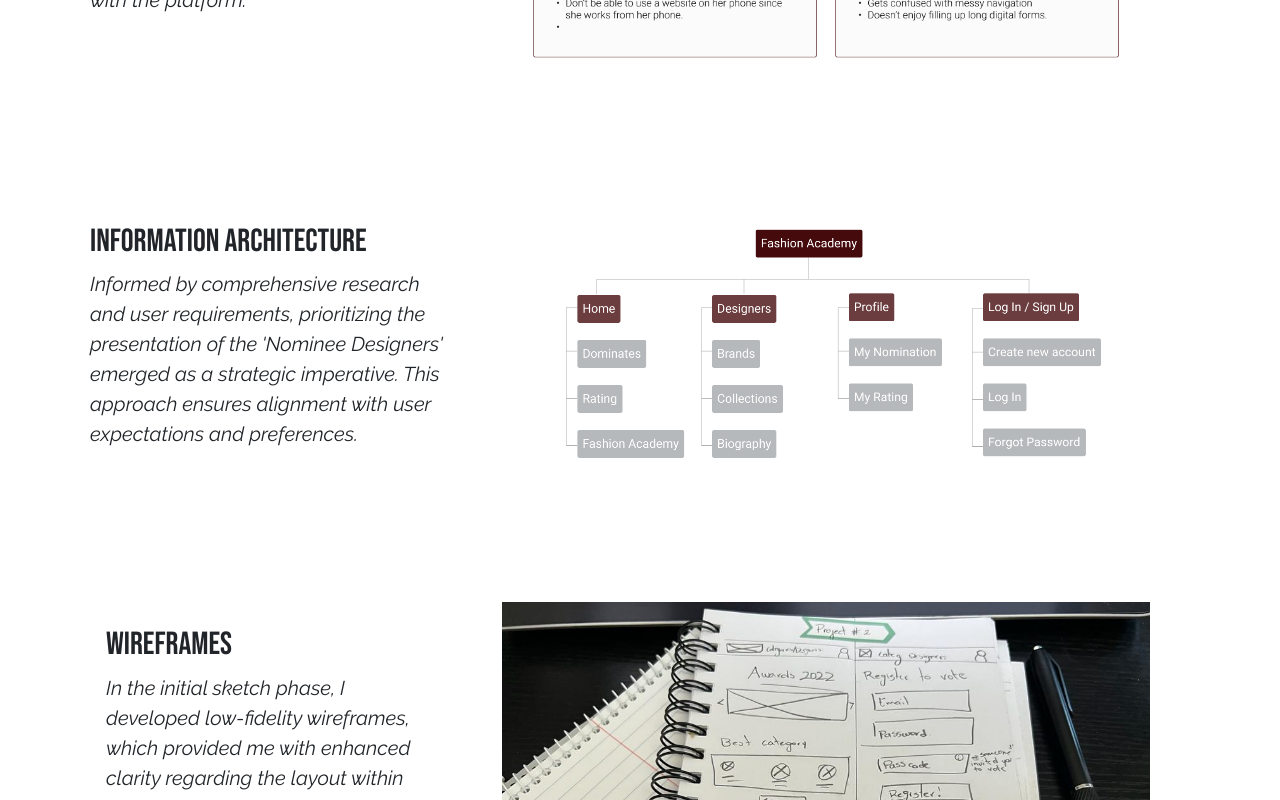
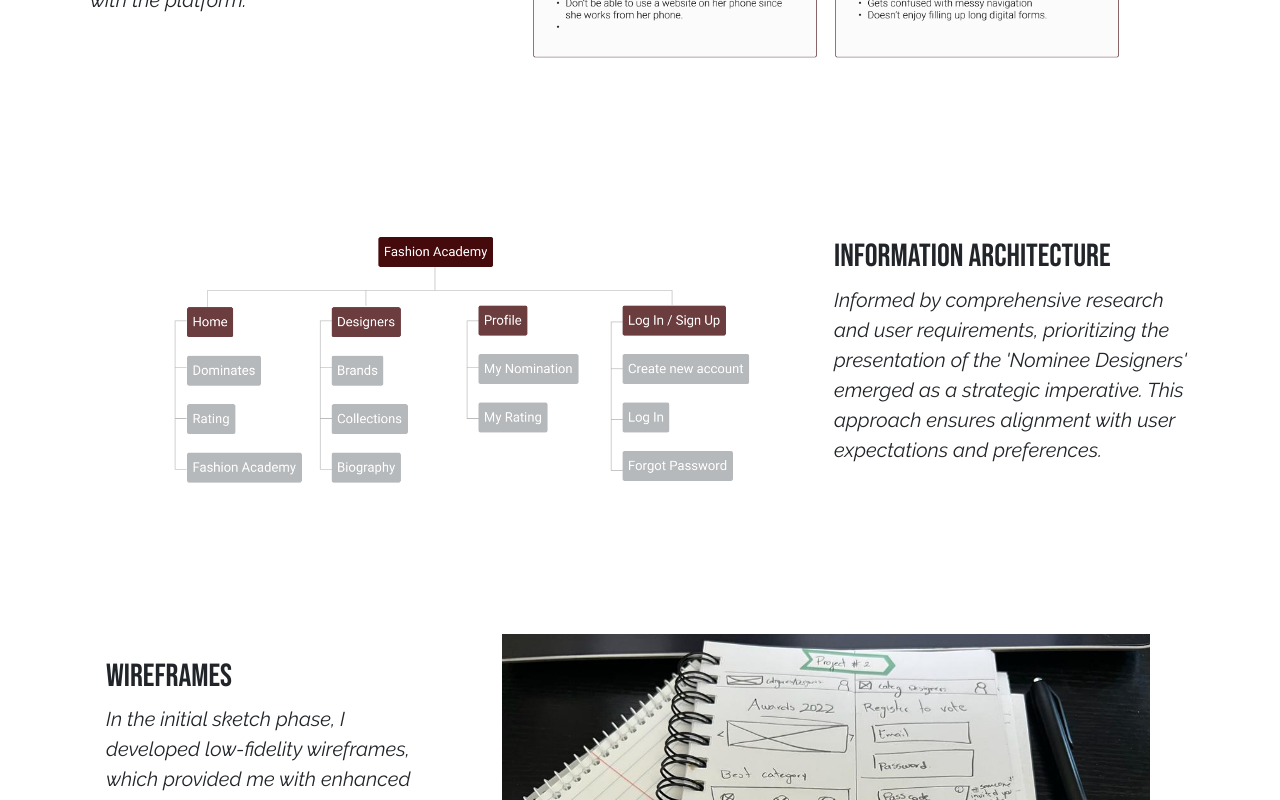
Before and after one commit to NycollSM/nycollsmoralesportfolio, a React (Create React App) app: page /Design-Project/FashionAwards in a window 1280 px wide. Shown: the part 1610-2410 px from the top of the page. Built offline with nearby package versions, Linux system fonts and the light colour scheme.

Commit message:
adding last changes

```diff
--- a/package.json
+++ b/package.json
@@ -13,6 +13,7 @@
     "react": "^18.2.0",
     "react-bootstrap": "^2.7.4",
     "react-dom": "^18.2.0",
+    "react-router-dom": "^6.14.0",
     "react-scripts": "5.0.1"
   },
   "scripts": {
--- a/public/index.html
+++ b/public/index.html
@@ -12,6 +12,8 @@
     <link rel="preconnect" href="https://fonts.googleapis.com">
     <link rel="preconnect" href="https://fonts.gstatic.com" crossorigin>
     <link href="https://fonts.googleapis.com/css2?family=Raleway:ital@1&display=swap" rel="stylesheet">
+    <link rel="stylesheet" href="https://fonts.googleapis.com/css2?family=Material+Symbols+Outlined:opsz,wght,FILL,GRAD@48,200,0,0" />
+
   </head>
   <body>
     <noscript>You need to enable JavaScript to run this app.</noscript>
--- a/src/Pages/FashionAwards.jsx
+++ b/src/Pages/FashionAwards.jsx
@@ -6,7 +6,7 @@ import Footer from '../components/footer/footer';
 // Images
 import PaperWFA from '../images/design/PaperW-FA.jpeg';
 import UserPersona from '../images/design/UserPersona-FashionAW.png';
-import HeroBannerFA from '../images/design/Fashion-awards-hero.png';
+import HeroBannerFA from '../images/design/Awwards.png';
 import ArchitectureFA from '../images/design/architecture-fashioaw.png';
 import HomeLow from '../images/design/HomePageAW-low.png';
 import LogInLow from '../images/design/LogIn-AW-low.png';
@@ -89,13 +89,12 @@ function Awwards() {
         </Col>
       </Row>
       <Row className='py-4'>
+        <Col sm={8} className=' px-4'>
+          <img src={ArchitectureFA} alt="" className='img-fluid rounded center-block' />
+        </Col>
         <Col sm={4} className='align-self-center px-2'>
           <h2>Information Architecture</h2>
           <p className='fs-5'>Informed by comprehensive research and user requirements, prioritizing the presentation of the 'Nominee Designers' emerged as a strategic imperative. This approach ensures alignment with user expectations and preferences.</p>
-        </Col>
-
-        <Col sm={8} className=' px-4'>
-          <img src={ArchitectureFA} alt="" className='img-fluid rounded center-block px-4' />
         </Col>
       </Row>
       <Row className='py-4'>
@@ -187,12 +186,6 @@ function Awwards() {
           <p class='fs-5'>My journey traversed the transition from low-fidelity wireframes, which laid the blueprint within our Information Architecture, to high-fidelity counterparts tailored for both desktop and mobile interfaces. This journey was punctuated by a commitment to device preferences, promising a cohesive and tailored experience across platforms.</p>
           <p class='fs-5'>The UI design captured the essence of the autumn season with a carefully chosen dark color palette, mirroring the ambiance of the event scheduled for October. This visual symphony enveloped users in a seasonal embrace, evoking anticipation for the event's immersive experience.</p>
           <p class='fs-5'>In retrospect, this project was more than an evolution—it was a voyage through the confluence of fashion, design, and user-centricity. It showcased how a strategic amalgamation of user insights, meticulous architecture, and aesthetic excellence can coalesce into an extraordinary digital experience that reverberates through the corridors of fashion's finest moments.</p>
-
-
-
-
-
-
         </Col>
       </Row>
 
--- a/src/Pages/TheCoffeeShop.jsx
+++ b/src/Pages/TheCoffeeShop.jsx
@@ -85,14 +85,15 @@ function CoffeeShop() {
         </Col>
       </Row>
       <Row className='py-4'>
+
+        <Col sm={8} className=' py-4 px-4'>
+          <img src={UserJourney} alt="" className='img-fluid rounded center-block px-4' />
+        </Col>
         <Col sm={4} className='align-self-center px-2'>
           <h2>User Journey Map</h2>
           <p className='fs-5'>Mapping Daniela's user journey revealed how the app at the moment is not satisfying the user's expectations and how helpful it would be to have access to a dedicated Coffee Shop app.</p>
         </Col>
 
-        <Col sm={8} className=' py-4 px-4'>
-          <img src={UserJourney} alt="" className='img-fluid rounded center-block px-4' />
-        </Col>
       </Row>
       <Row className='py-4'>
         <Col sm={4} className='align-self-center py-4 px-4'>
@@ -161,7 +162,7 @@ function CoffeeShop() {
         <Col sm={2} className='pt-4 px-4'> <img src={ConformationHigh} className='img-fluid rounded ' alt="" /></Col>
       </Row>
       <Row className='py-4'>
-        <Col sm={8} className='pt-4 px-4'>
+        <Col sm={12} className='py-4 px-4'>
           <h2>Takeaways</h2>
           <h4>Accessibility considerations</h4>
           <ol className='fs-5'>
--- a/src/components/design/cards.jsx
+++ b/src/components/design/cards.jsx
@@ -9,7 +9,7 @@ import Img2 from '../../images/design/Reports-mk.png';
 import Img3 from '../../images/design/dr-lookup-mk.png';
 import Img4 from '../../images/design/subjectline-mk.png';
 import CoffeeShop from '../../images/design/coffee-shop-mockup.png';
-import FAImg from '../../images/design/Fashion-awards-square1.png'
+import FAImg from '../../images/design/Awwards.png';
 {/*import Modal1 from './Model';*/};
 
 function CaseStudies() {
```
Also changed, not shown: 26 other files (tests, documents, lock files or other folders).
